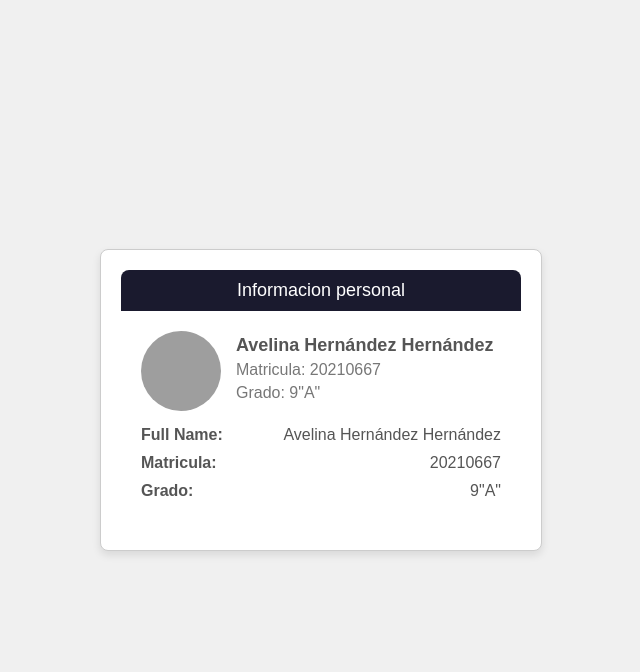
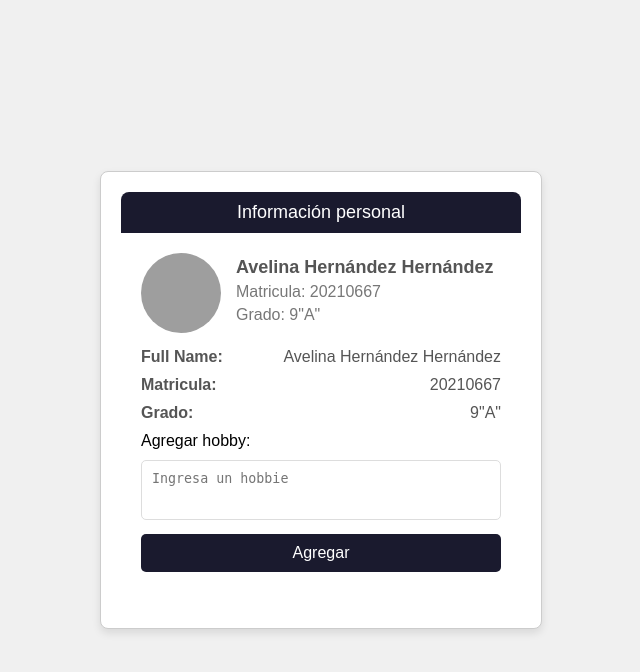
Before and after one commit to rodrigo3829l/act_personal_information, a Flask app: page / in a window 1280 px wide. Shown: the top 672 px of the page, without its empty margins (319-959 px from the left). Run offline with Flask 3, Linux system fonts and the light colour scheme; grey boxes are pictures that could not be loaded.

Commit message:
Correcciones formulario

```diff
--- a/app.py
+++ b/app.py
@@ -1,11 +1,35 @@
-from flask import Flask, render_template
+from flask import Flask, render_template, request, jsonify
 
 app = Flask(__name__)
 
+# Datos iniciales del usuario
+user_data = {
+    "full_name": "Avelina Hernandez Hernandez",
+    "student_id": "20210667",
+    "grade": "9 'A'",
+    "favorite_color": "Yellow",
+    "favorite_food": "Tacos",
+    "favorite_hobby": "Dancing",
+    "hobbies": []
+}
+
 @app.route('/')
-def home():
-    return render_template('index.html')
+def index():
+    return render_template('index.html', user=user_data)
 
+@app.route('/add_hobby', methods=['POST'])
+def add_hobby():
+    new_hobby = request.form.get('hobby')
+    if new_hobby:
+        user_data['hobbies'].append(new_hobby)
+    return jsonify(user_data)
+
+@app.route('/remove_hobby', methods=['POST'])
+def remove_hobby():
+    hobby_to_remove = request.form.get('hobby')
+    if hobby_to_remove in user_data['hobbies']:
+        user_data['hobbies'].remove(hobby_to_remove)
+    return jsonify(user_data)
 
 if __name__ == '__main__':
-    app.run(debug = True)
+    app.run(debug=True)
--- a/static/style.css
+++ b/static/style.css
@@ -72,3 +72,63 @@ body {
 .card-content .details-row .label {
     font-weight: bold;
 }
+
+.hobbies textarea {
+    width: 100%;
+    padding: 10px;
+    margin-bottom: 10px;
+    border: 1px solid #ddd;
+    border-radius: 5px;
+    resize: none;
+    height: 60px;
+    box-sizing: border-box;
+}
+
+.hobbies button {
+    width: 100%;
+    padding: 10px;
+    background: #1a1a2e;
+    color: white;
+    border: none;
+    border-radius: 5px;
+    cursor: pointer;
+    font-size: 16px;
+}
+
+.hobbies button:hover {
+    background: #0f0f1e;
+}
+
+.hobbies-list {
+    list-style-type: none;
+    padding: 0;
+}
+
+.hobbies-list li {
+    display: flex;
+    align-items: center;
+    margin-bottom: 5px;
+}
+
+.hobbies-list li::before {
+    content: "•";
+    color: #1a1a2e;
+    font-size: 20px;
+    margin-right: 10px;
+}
+
+.hobbies-list li button {
+    margin-left: 10px;
+    background-color: red;
+    color: white;
+    border: none;
+    padding: 5px 5px;
+    cursor: pointer;
+    border-radius: 3px;
+    font-size: 14px;
+    height: 25px; /* Ensure the button is square */
+    width: 25px;  /* Ensure the button is square */
+    display: flex;
+    justify-content: center;
+    align-items: center;
+}
--- a/templates/index.html
+++ b/templates/index.html
@@ -9,7 +9,7 @@
 <body>
     <div class="card">
         <div class="card-header">
-            Informacion personal
+            Información personal
         </div>
         <div class="card-content">
             <div class="info">
@@ -32,7 +32,37 @@
                 <p class="label">Grado:</p>
                 <p>9"A"</p>
             </div>
+
+            <div class="hobbies">
+                <label class="details-row" for="hobby">Agregar hobby:</label>
+                <textarea id="hobby" name="hobby" placeholder="Ingresa un hobbie"></textarea>
+                <button onclick="addHobby()">Agregar</button>
+                <ul id="hobbies-list" class="hobbies-list"></ul>
+            </div>
         </div>
     </div>
+
+    <script>
+        function addHobby() {
+            var hobbyInput = document.getElementById('hobby');
+            var hobby = hobbyInput.value.trim();
+
+            if (hobby !== '') {
+                var hobbiesList = document.getElementById('hobbies-list');
+                var li = document.createElement('li');
+                li.textContent = hobby;
+
+                var button = document.createElement('button');
+                button.textContent = 'X';
+                button.onclick = function() {
+                    hobbiesList.removeChild(li);
+                };
+                li.appendChild(button);
+
+                hobbiesList.appendChild(li);
+                hobbyInput.value = '';
+            }
+        }
+    </script>
 </body>
 </html>
```
Also changed, not shown: static/scripts.js (added, +50 -0 lines).
